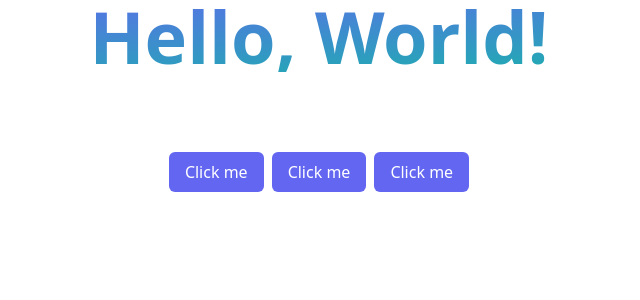
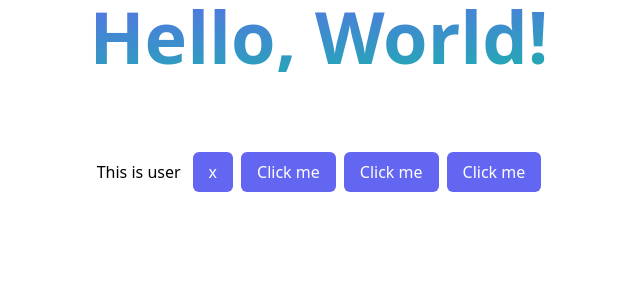
Before and after one commit to MomenSherif/react-components-crafting, a React (Vite) app: page / in a window 1280 px wide. Shown: the top 300 px of the page, without its empty margins (321-961 px from the left). Built offline with nearby package versions, Linux system fonts and the light colour scheme.

Commit message:
add tooltip anchor positioning component

```diff
--- a/src/Tooltip/2.reusable.tsx
+++ b/src/Tooltip/2.reusable.tsx
@@ -37,6 +37,23 @@ import {
 export default function ToolTipReusable() {
   return (
     <div className="flex space-x-2">
+      <Tooltip delay={400}>
+        <div className="flex items-center space-x-3">
+          <TooltipAnchor>
+            <a href="www.google.com">This is user</a>
+          </TooltipAnchor>
+          <TooltipTrigger className="bg-indigo-500 text-white px-4 py-2 rounded-md">
+            x
+          </TooltipTrigger>
+        </div>
+        <TooltipPortal>
+          <TooltipContent className="bg-slate-900 text-white px-2 py-1 text-sm rounded">
+            This is a tooltip
+            <TooltipArrow />
+          </TooltipContent>
+        </TooltipPortal>
+      </Tooltip>
+
       <Tooltip>
         <TooltipTrigger className="bg-indigo-500 text-white px-4 py-2 rounded-md">
           Click me
@@ -48,6 +65,7 @@ export default function ToolTipReusable() {
           </TooltipContent>
         </TooltipPortal>
       </Tooltip>
+
       {/* https://floating-ui.com/docs/FloatingDelayGroup */}
       <FloatingDelayGroup delay={1000}>
         <Tooltip>
@@ -107,8 +125,8 @@ export function useTooltip(options: TooltipOptions = {}) {
   const interactions = useInteractions([
     useHover(data.context, {
       move: false,
-      restMs: 400,
-      delay: groupDelay || delay,
+      restMs: 150,
+      delay: groupDelay ?? delay,
       handleClose: safePolygon(),
     }),
     useFocus(data.context),
@@ -183,6 +201,34 @@ export const TooltipTrigger = forwardRef<
   );
 });
 
+export const TooltipAnchor = forwardRef<
+  HTMLDivElement,
+  HTMLProps<HTMLDivElement> & { asChild?: boolean }
+>(function TooltipAnchor({ children, asChild = false, ...props }, propRef) {
+  const context = useTooltipContext();
+  const childrenRef = (children as any).ref;
+  const ref = useMergeRefs([
+    context.refs.setPositionReference,
+    propRef,
+    childrenRef,
+  ]);
+
+  if (asChild && isValidElement(children)) {
+    return cloneElement(children, {
+      ref,
+      ...props,
+      ...children.props,
+      'data-state': context.isOpen ? 'open' : 'closed',
+    });
+  }
+
+  return (
+    <div ref={ref} data-state={context.isOpen ? 'open' : 'closed'} {...props}>
+      {children}
+    </div>
+  );
+});
+
 export const TooltipContent = forwardRef<
   HTMLDivElement,
   HTMLProps<HTMLDivElement>
```
